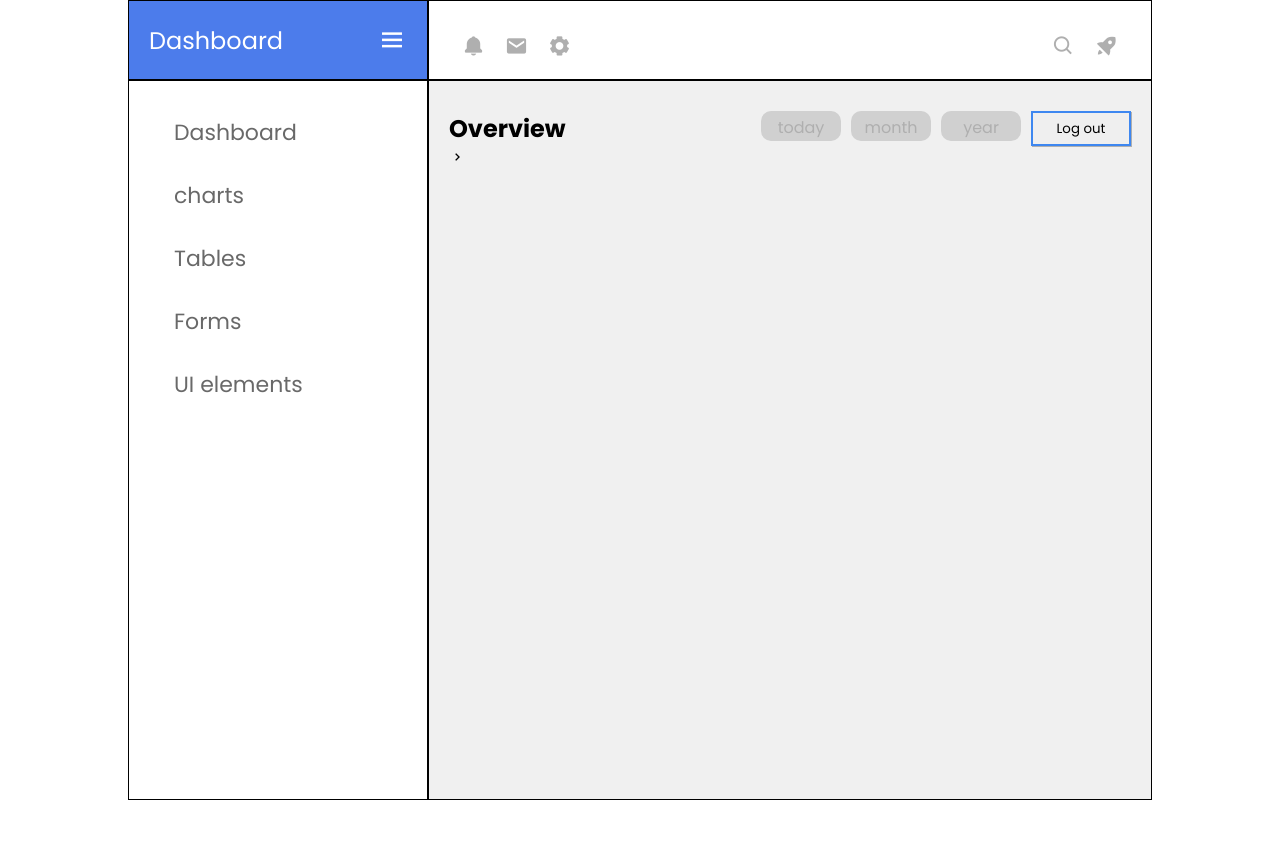
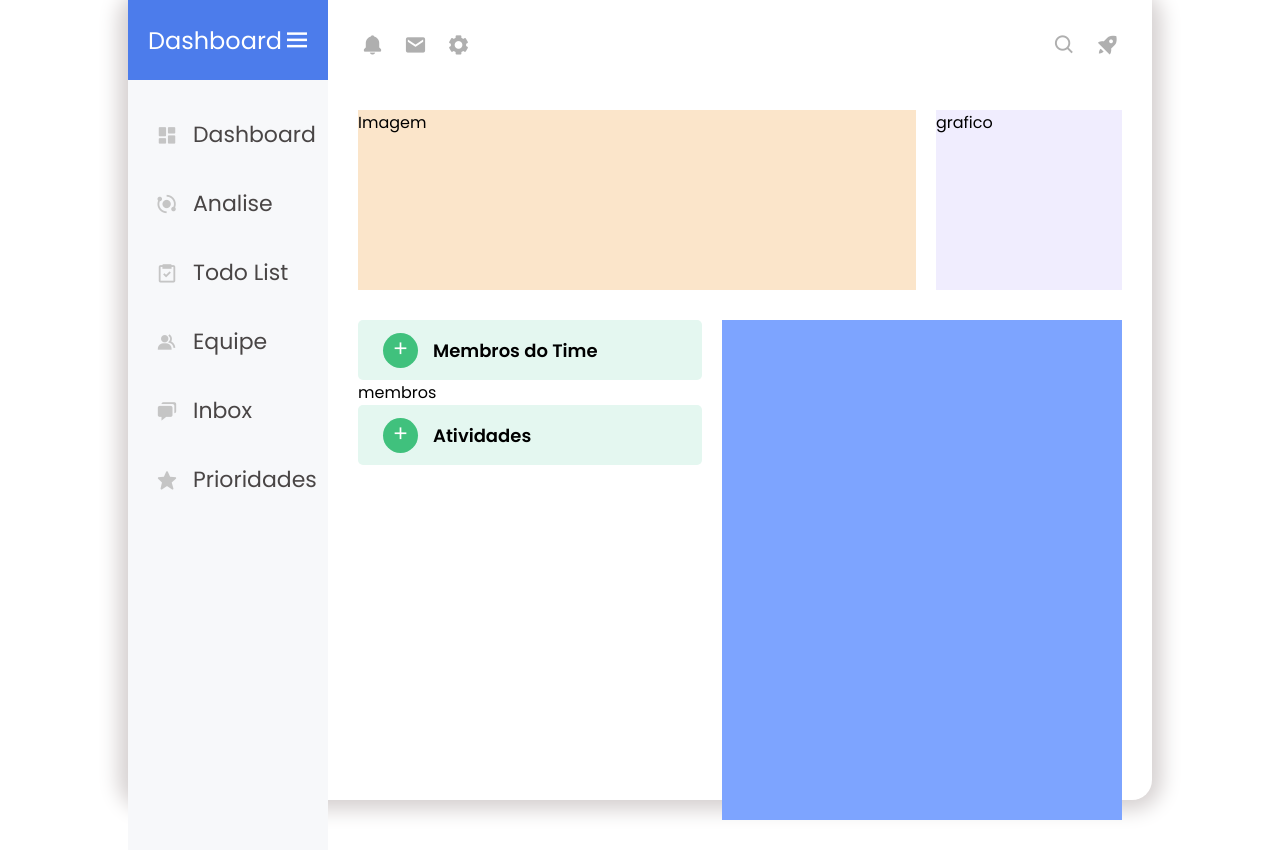
Before and after one commit to sar4silv4/aula-frameworks, an Angular app in the folder my-app/: page /dashboard in a window 1280 px wide. Before the commit the page ends 800 px from the top, so only its background shows below. Built offline with nearby package versions, Linux system fonts and the light colour scheme.

Commit message:
aula 04/05

```diff
--- a/my-app/src/app/components/dashboard/dashboard.component.css
+++ b/my-app/src/app/components/dashboard/dashboard.component.css
@@ -9,41 +9,60 @@
     width: 80%;
     height: 100vh;
     display: grid;
-    grid-template-columns: 300px 1fr;
+    grid-template-columns: 200px 1fr;
     grid-template-rows: 80px 1fr;
+    box-shadow: 0 0 20px 10px #d6d1d1;
+    border-radius: 20px;
 }
 
 .menu{
-    background: #FFF;
-    border:  1px solid black;
+    background: #F7F8FA;
+    /* border:  1px solid black;    */
 }
 
 .menu ul {
     margin-top: 20px;
-    margin-left: 30px;
+    margin-left: 10px;
 }
 
 .menu li {
-    padding: 15px;
+    padding: 18px;
     list-style: none;
+    display: flex;
+    align-items: center;
+}
+
+.menu li:hover,
+.menu li a:hover {
+    color: #7b55e6;
 }
 
 .menu li a{
    text-decoration: none;
    font-size: 22px;
-   color: #696969;
+   color: #494545;
+   margin-left: 15px;
 }
 
-.content{
-    background: #f0f0f0;
-    border:  1px solid black;
+.menu li i{
+ font-size: 22px;
+ color: #c5c5c5;
 }
 
-.content .overview {
+.content .ad {
     display: grid;
-    grid-template-columns: 1fr 1fr;
-    margin: 30px 20px;
+    grid-template-columns: 3fr 1fr;
+    grid-template-rows: 180px;
+    margin: 30px;
+    gap: 20px;
+}
 
+.content .ad .img {
+    background: #fbe5ca;
+}
+
+.content .ad .graph {
+    background: #f0edfe;
 }
 
 .content .overview .box-dir {
@@ -52,46 +71,9 @@
     gap: 10px;
 }
 
-.today {
-    width: 80px;
-    height: 30px;
-    background: #d0d0d0;
-    border-radius: 10px;
-    text-align: center;
-    color: #afafaf;
-    padding: 4px;
-}
-
-.month {
-    width: 80px;
-    height: 30px;
-    background: #d0d0d0;
-    border-radius: 10px;
-    text-align: center;
-    color: #afafaf;
-    padding: 4px;
-}
-
-.year {
-    width: 80px;
-    height: 30px;
-    background: #d0d0d0;
-    border-radius: 10px;
-    text-align: center;
-    color: #afafaf;
-    padding: 4px;
-}
-
-button {
-    border: 2px solid #3e87f0;
-    width: 100px;
-    height: 35px;
-    box-shadow: 1px 1px #afafaf;
-}
-
 .header1 {
     background: #4c7ceb;
-    border: 1px solid black;
+    /* border: 1px solid black; */
     color: #ffffff;
     display: flex;
     justify-content: space-between;
@@ -109,7 +91,7 @@ button {
 
 .header2 {
    background: #FFF;
-   border: 1px solid black;
+   /* border: 1px solid black; */
    display: grid;
    grid-template-columns: 1fr 1fr;
    align-items: center;
@@ -126,3 +108,40 @@ button {
     display: flex;
     justify-content: end;
 }
+
+section {
+    display: grid;
+    grid-template-columns: 1fr 400px;
+    grid-template-rows: 500px;
+    margin: 30px;
+    gap: 20px;
+}
+
+section .box2 {
+    background: #7da4ff;
+}
+
+.title {
+    background: #e4f7f0;
+    height: 60px;
+    display: flex;
+    align-items: center;
+    padding: 5px 25px;
+    border-radius: 5px;
+}
+
+.title button {
+    background: #40c17d;
+    color: #FFF;
+    border-radius: 50%;
+    border: none;
+    width: 35px;
+    height: 35px;
+    font-size: 20px;
+}
+
+.title span {
+    font-size: 18px;
+    font-weight: 600;
+    margin-left: 15px;
+}
--- a/my-app/src/app/components/dashboard/dashboard.component.html
+++ b/my-app/src/app/components/dashboard/dashboard.component.html
@@ -18,27 +18,40 @@
 
   <div class="menu">
     <ul>
-      <li><a href="#">Dashboard</a></li>
-      <li><a href="#">charts</a></li>
-      <li><a href="#">Tables</a></li>
-      <li><a href="#">Forms</a></li>
-      <li><a href="#">UI elements</a></li>
+      <li><i class="bx bxs-dashboard"></i> <a href="#"> Dashboard </a></li>
+      <li>
+        <i class="bx bxs-analyse bx-rotate-90"></i> <a href="#">Analise</a>
+      </li>
+      <li><i class="bx bx-task"></i><a href="#">Todo List</a></li>
+      <li><i class="bx bxs-group"></i><a href="#">Equipe</a></li>
+      <li><i class="bx bxs-chat"></i><a href="#">Inbox</a></li>
+      <li><i class="bx bxs-star"></i><a href="#">Prioridades</a></li>
     </ul>
   </div>
 
   <div class="content">
-    <div class="overview">
-      <div class="box-esq">
-        <h2>Overview</h2>
-        <i class='bx bx-chevron-right'></i>
+    <div class="ad">
+      <div class="img">Imagem</div>
+      <div class="graph">grafico</div>
+    </div>
+
+    <section>
+      <div class="box1">
+        <div class="title">
+          <button>
+            <i class='bx bx-plus'></i>
+          </button>
+          <span> Membros do Time </span>
+        </div>
+        <div class="member"> membros </div>
+        <div class="title">
+          <button>
+            <i class='bx bx-plus'></i>
+          </button>
+          <span> Atividades </span>
+        </div>
       </div>
-      <div class="box-dir">
-        <div class="today">today</div>
-        <div class="month">month</div>
-        <div class="year">year</div>
-        <button> Log out </button>
-      </div>
-    </div>
-    <div class="cards"></div>
+      <div class="box2"></div>
+    </section>
   </div>
 </div>
```
Also changed, not shown: 1 other file (tests, documents, lock files or other folders).
